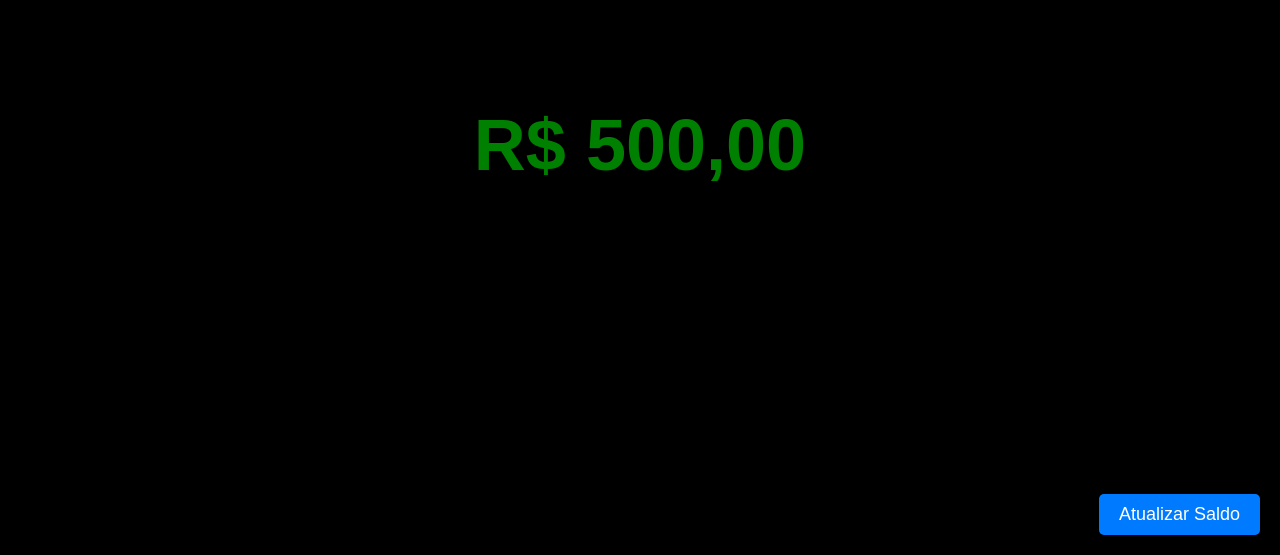
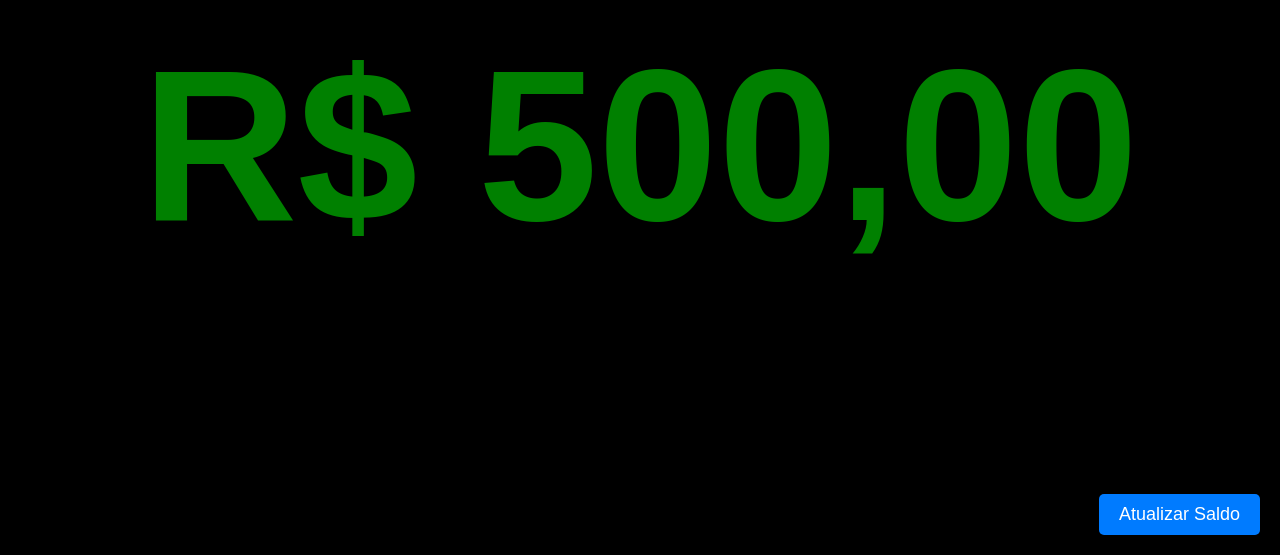
Before and after one commit to werloncosta/meusaldo, a plain HTML site: page index.html in a window 1280 px wide. Shown: the part 245-800 px from the top of the page. Drawn offline with Linux system fonts and the light colour scheme.

Commit message:
index.html

```diff
--- a/index.html
+++ b/index.html
@@ -19,7 +19,7 @@
         }
 
         .saldo {
-            font-size: 72px; /* Fonte bem grande */
+            font-size: 216px; /* Fonte bem grande */
             font-family: 'Corpo', sans-serif; /* Fonte Corporativo */
             font-weight: bold;
             margin-bottom: 20px;
```
